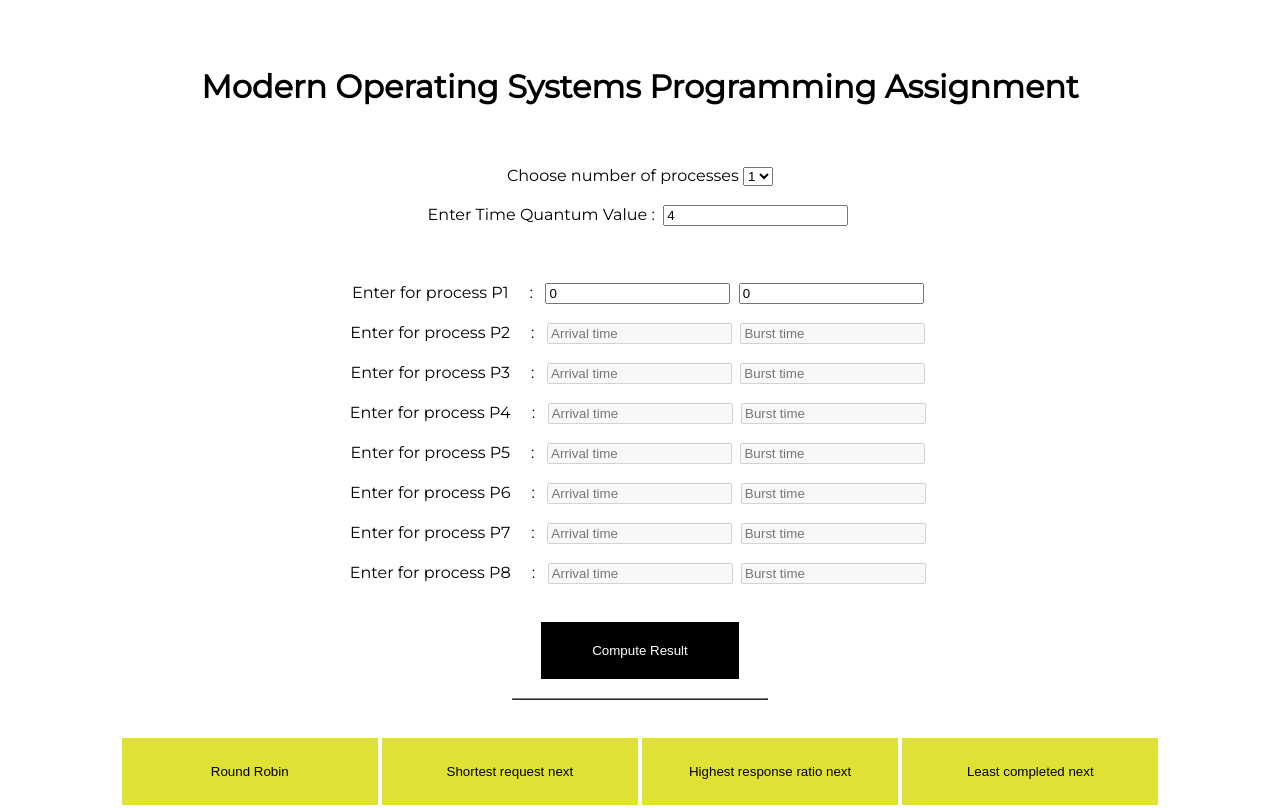
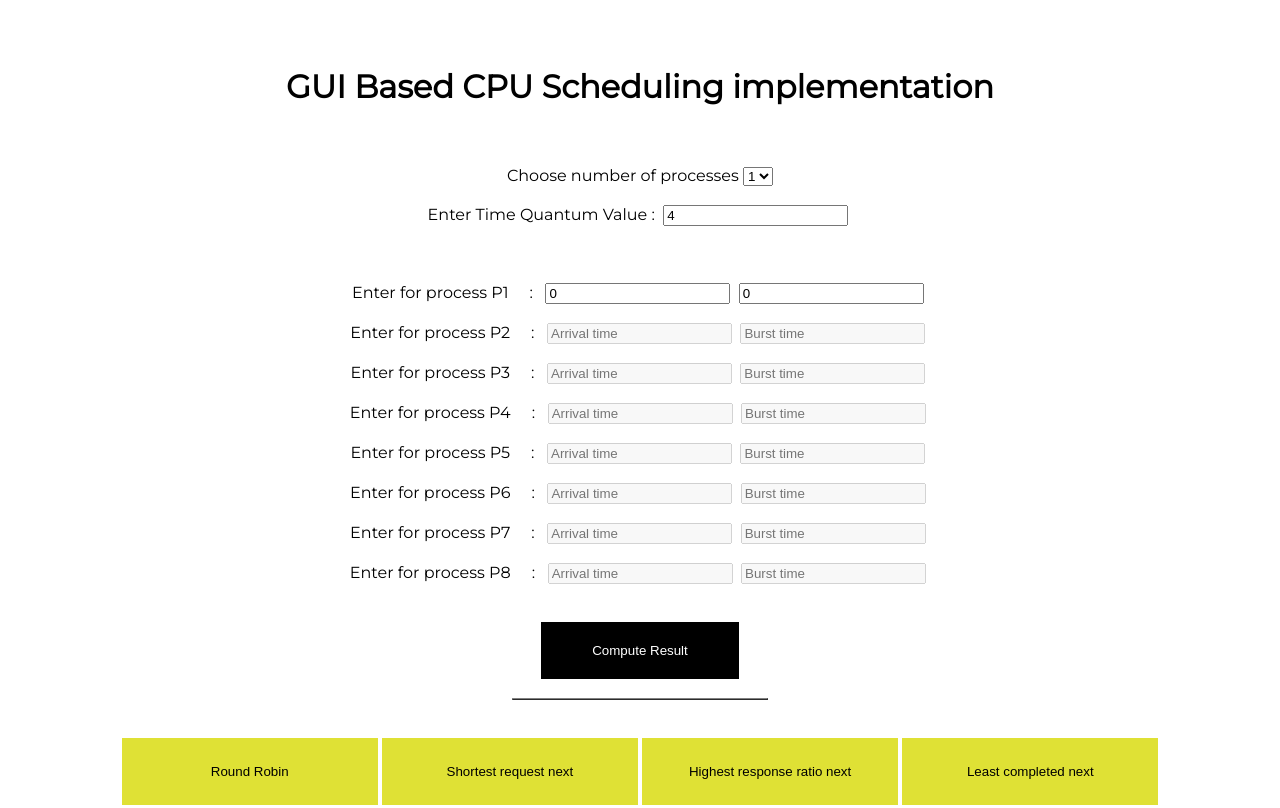
Before and after one commit to ekamjit105/CPU-Scheduler, a plain HTML site: page index.html in a window 1280 px wide. Shown: the top 808 px of the page. Drawn offline with Linux system fonts and the light colour scheme.

Commit message:
Update index.html

```diff
--- a/index.html
+++ b/index.html
@@ -70,7 +70,7 @@
 <center>
 
 <br><br>
-<h1> Modern Operating Systems Programming Assignment </h1>
+<h1> GUI Based CPU Scheduling implementation </h1>
 <br><br>
 
 Choose number of processes
```
